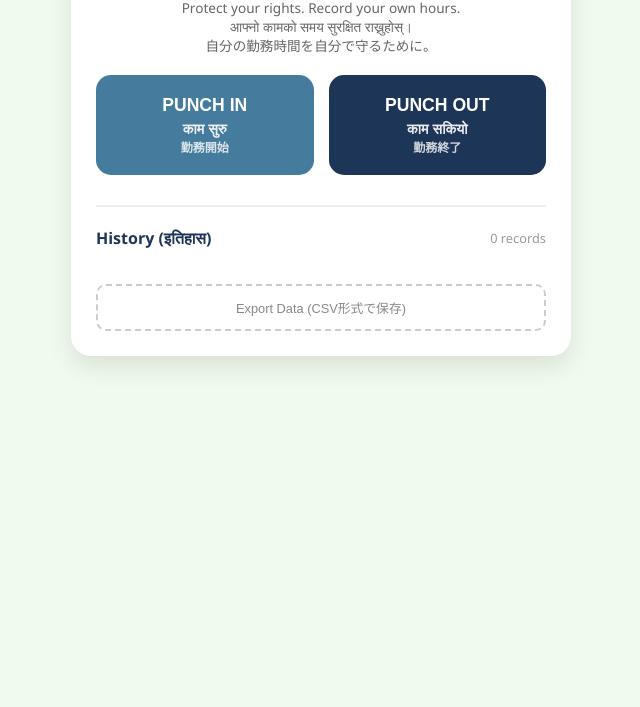
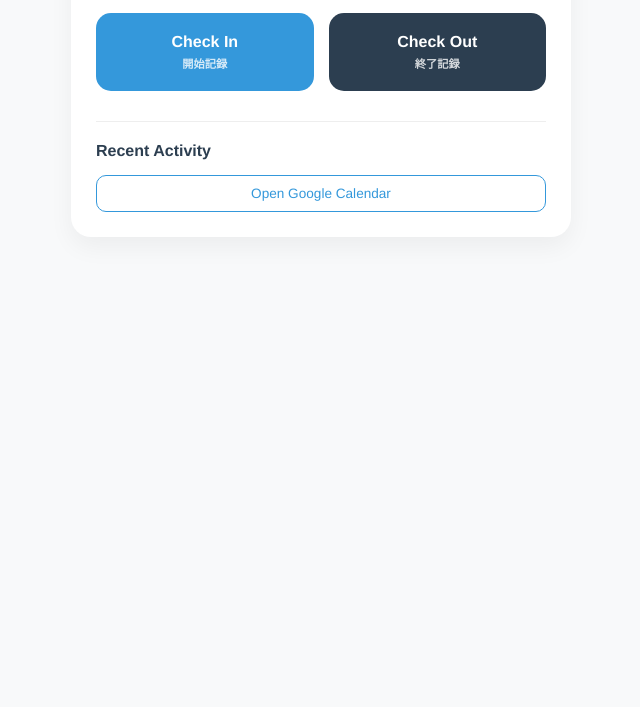
Before and after one commit to eman001-man/my-routine-app, a plain HTML site: page work-log.html in a window 1280 px wide. Shown: the part 93-800 px from the top of the page, without its empty margins (319-959 px from the left). Drawn offline with Linux system fonts and the light colour scheme.

Commit message:
Update work-log.html

```diff
--- a/work-log.html
+++ b/work-log.html
@@ -1,120 +1,93 @@
 <!DOCTYPE html>
-<html lang="ne">
+<html lang="en">
 <head>
     <meta charset="UTF-8">
     <meta name="viewport" content="width=device-width, initial-scale=1.0">
-    <title>My Work Log - Safe & Easy</title>
+    <title>My Calendar</title>
     <style>
-        :root { --main-blue: #1d3557; --accent-blue: #457b9d; --red: #e63946; --bg: #f1faee; }
-        body { font-family: 'Segoe UI', Tahoma, Geneva, Verdana, sans-serif; background-color: var(--bg); margin: 0; padding: 15px; color: #333; }
-        .container { background: white; border-radius: 20px; box-shadow: 0 10px 25px rgba(0,0,0,0.1); padding: 25px; max-width: 450px; margin: auto; }
+        :root { --main-blue: #2c3e50; --accent-blue: #3498db; --bg: #f8f9fa; }
+        body { font-family: 'Helvetica Neue', Arial, sans-serif; background-color: var(--bg); margin: 0; padding: 15px; }
+        .container { background: white; border-radius: 20px; box-shadow: 0 10px 25px rgba(0,0,0,0.05); padding: 25px; max-width: 450px; margin: auto; }
 
-        h1 { font-size: 1.4rem; color: var(--main-blue); text-align: center; margin-bottom: 5px; }
-        .sub-text { font-size: 0.85rem; color: #666; text-align: center; display: block; margin-bottom: 20px; line-height: 1.4; }
+        h1 { font-size: 1.4rem; color: var(--main-blue); text-align: center; margin-bottom: 25px; letter-spacing: 1px; }
 
         .punch-area { display: grid; grid-template-columns: 1fr 1fr; gap: 15px; margin-bottom: 30px; }
-        .btn { padding: 20px 10px; border: none; border-radius: 15px; font-weight: bold; cursor: pointer; color: white; transition: 0.2s; }
+        .btn { padding: 20px 10px; border: none; border-radius: 15px; font-weight: bold; cursor: pointer; color: white; transition: 0.2s; text-decoration: none; text-align: center; display: flex; flex-direction: column; align-items: center; justify-content: center; }
         .btn:active { transform: scale(0.95); }
         .in { background-color: var(--accent-blue); }
         .out { background-color: var(--main-blue); }
 
-        .btn-label-en { font-size: 1.1rem; display: block; }
-        .btn-label-ne { font-size: 0.9rem; display: block; margin-top: 5px; opacity: 0.9; }
-        .btn-label-jp { font-size: 0.75rem; display: block; opacity: 0.8; }
+        .label-en { font-size: 1rem; }
+        .label-jp { font-size: 0.7rem; opacity: 0.8; margin-top: 4px; }
 
-        .history-header { border-top: 2px solid #eee; padding-top: 20px; display: flex; justify-content: space-between; align-items: center; }
-        #logList { margin-top: 15px; max-height: 400px; overflow-y: auto; }
-        .log-item { background: #fff; border: 1px solid #eee; padding: 12px; border-radius: 10px; margin-bottom: 10px; display: flex; align-items: center; justify-content: space-between; font-size: 0.9rem; border-left: 6px solid var(--accent-blue); }
-        .log-item.out-item { border-left-color: var(--main-blue); }
-        .delete-btn { color: var(--red); background: none; border: none; font-size: 1.4rem; cursor: pointer; }
-
-        .download-btn { width: 100%; margin-top: 20px; padding: 12px; background: none; border: 2px dashed #ccc; border-radius: 10px; color: #888; font-size: 0.8rem; cursor: pointer; }
+        .history-header { border-top: 1px solid #eee; padding-top: 20px; color: var(--main-blue); font-weight: bold; margin-bottom: 15px; }
+        .log-item { background: #fff; border: 1px solid #eee; padding: 12px; border-radius: 10px; margin-bottom: 10px; display: flex; justify-content: space-between; font-size: 0.9rem; }
+        .cal-link { display: block; text-align: center; margin-top: 15px; color: var(--accent-blue); text-decoration: none; font-size: 0.85rem; border: 1px solid var(--accent-blue); padding: 10px; border-radius: 10px; }
     </style>
 </head>
 <body>
 
 <div class="container">
-    <h1>Work Time Record</h1>
-    <span class="sub-text">
-        Protect your rights. Record your own hours.<br>
-        आफ्नो कामको समय सुरक्षित राख्नुहोस्।<br>
-        自分の勤務時間を自分で守るために。
-    </span>
+    <h1>My Calendar</h1>
 
     <div class="punch-area">
-        <button class="btn in" onclick="addLog('IN')">
-            <span class="btn-label-en">PUNCH IN</span>
-            <span class="btn-label-ne">काम सुरु</span>
-            <span class="btn-label-jp">勤務開始</span>
-        </button>
-        <button class="btn out" onclick="addLog('OUT')">
-            <span class="btn-label-en">PUNCH OUT</span>
-            <span class="btn-label-ne">काम सकियो</span>
-            <span class="btn-label-jp">勤務終了</span>
-        </button>
+        <a id="btnIn" class="btn in" href="#" target="_blank" onclick="generateCalLink('IN')">
+            <span class="label-en">Check In</span>
+            <span class="label-jp">開始記録</span>
+        </a>
+        <a id="btnOut" class="btn out" href="#" target="_blank" onclick="generateCalLink('OUT')">
+            <span class="label-en">Check Out</span>
+            <span class="label-jp">終了記録</span>
+        </a>
     </div>
 
-    <div class="history-header">
-        <strong style="color: var(--main-blue);">History (इतिहास)</strong>
-        <span id="logCount" style="font-size: 0.8rem; color: #999;">0 records</span>
-    </div>
-
+    <div class="history-header">Recent Activity</div>
     <div id="logList"></div>
 
-    <button class="download-btn" onclick="exportData()">Export Data (CSV形式で保存)</button>
+    <a href="https://calendar.google.com/" target="_blank" class="cal-link">Open Google Calendar</a>
 </div>
 
 <script>
-    let logs = JSON.parse(localStorage.getItem('nepalWorkLogs')) || [];
+    function generateCalLink(type) {
+        const now = new Date();
+        const start = now.toISOString().replace(/-|:|\.\d\d\d/g, "");
+        const end = new Date(now.getTime() + 30 * 60000).toISOString().replace(/-|:|\.\d\d\d/g, ""); // 30分枠で作成
 
-    function addLog(type) {
-        const now = new Date();
-        const dateStr = now.toLocaleDateString('ja-JP', { month: '2-digit', day: '2-digit', weekday: 'short' });
-        const timeStr = now.toLocaleTimeString('ja-JP', { hour: '2-digit', minute: '2-digit' });
-        logs.unshift({ type, date: dateStr, time: timeStr, full: now.toLocaleString() });
-        saveAndRender();
+        const title = type === 'IN' ? "Work Start (Started)" : "Work End (Finished)";
+        const details = `Recorded by My Calendar app at ${now.toLocaleString()}`;
+
+        // Googleカレンダーの「予定作成画面」へ飛ばすURL
+        const url = `https://www.google.com/calendar/render?action=TEMPLATE&text=${encodeURIComponent(title)}&dates=${start}/${end}&details=${encodeURIComponent(details)}`;
+
+        // ログを保存
+        saveLog(type, now.toLocaleString());
+
+        // ボタンのリンク先を書き換えて、そのまま別タブでカレンダーを開く
+        const btnId = type === 'IN' ? 'btnIn' : 'btnOut';
+        document.getElementById(btnId).href = url;
     }
 
-    function deleteLog(index) {
-        if(confirm('Delete this record?')) {
-            logs.splice(index, 1);
-            saveAndRender();
-        }
+    function saveLog(type, time) {
+        let logs = JSON.parse(localStorage.getItem('myCalLogs')) || [];
+        logs.unshift({ type, time });
+        if(logs.length > 5) logs.pop(); // 直近5件のみ表示
+        localStorage.setItem('myCalLogs', JSON.stringify(logs));
+        renderLogs();
     }
 
-    function saveAndRender() {
-        localStorage.setItem('nepalWorkLogs', JSON.stringify(logs));
+    function renderLogs() {
+        const logs = JSON.parse(localStorage.getItem('myCalLogs')) || [];
         const list = document.getElementById('logList');
-        const count = document.getElementById('logCount');
         list.innerHTML = '';
-        count.innerText = `${logs.length} records`;
-
-        logs.forEach((log, index) => {
+        logs.forEach(log => {
             const div = document.createElement('div');
-            div.className = `log-item ${log.type === 'OUT' ? 'out-item' : ''}`;
-            div.innerHTML = `
-                <div>
-                    <b>${log.type}</b>: ${log.date} ${log.time}
-                </div>
-                <button class="delete-btn" onclick="deleteLog(${index})">×</button>
-            `;
+            div.className = 'log-item';
+            div.innerHTML = `<span>${log.type}</span> <span>${log.time}</span>`;
             list.appendChild(div);
         });
     }
 
-    function exportData() {
-        if(logs.length === 0) return;
-        let csv = "Type,Date,Time,FullTimestamp\n";
-        logs.forEach(l => { csv += `${l.type},${l.date},${l.time},${l.full}\n`; });
-        const blob = new Blob([csv], { type: 'text/csv' });
-        const url = window.URL.createObjectURL(blob);
-        const a = document.createElement('a');
-        a.setAttribute('href', url);
-        a.setAttribute('download', 'work_log.csv');
-        a.click();
-    }
-
-    saveAndRender();
+    renderLogs();
 </script>
 
 </body>
```
